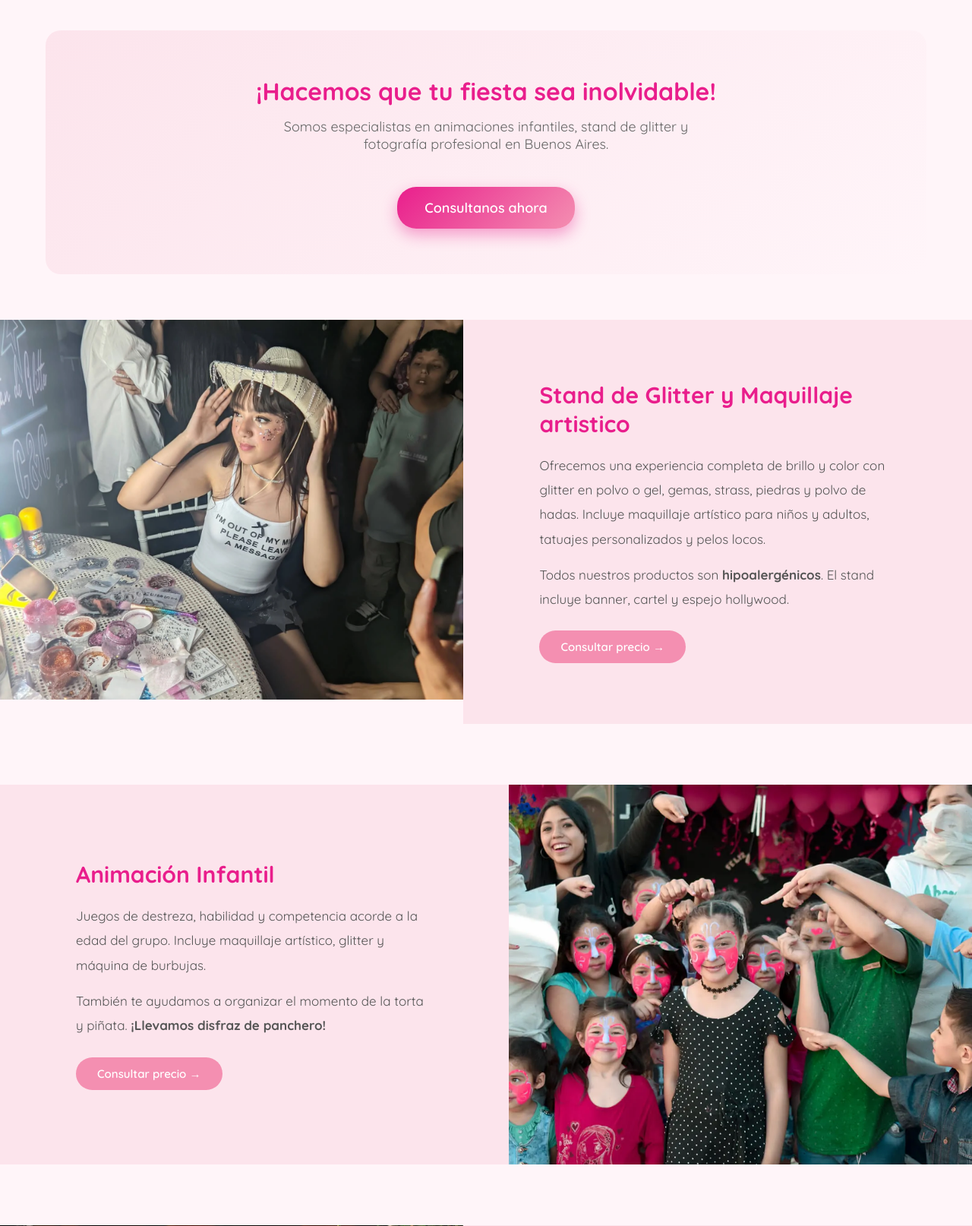
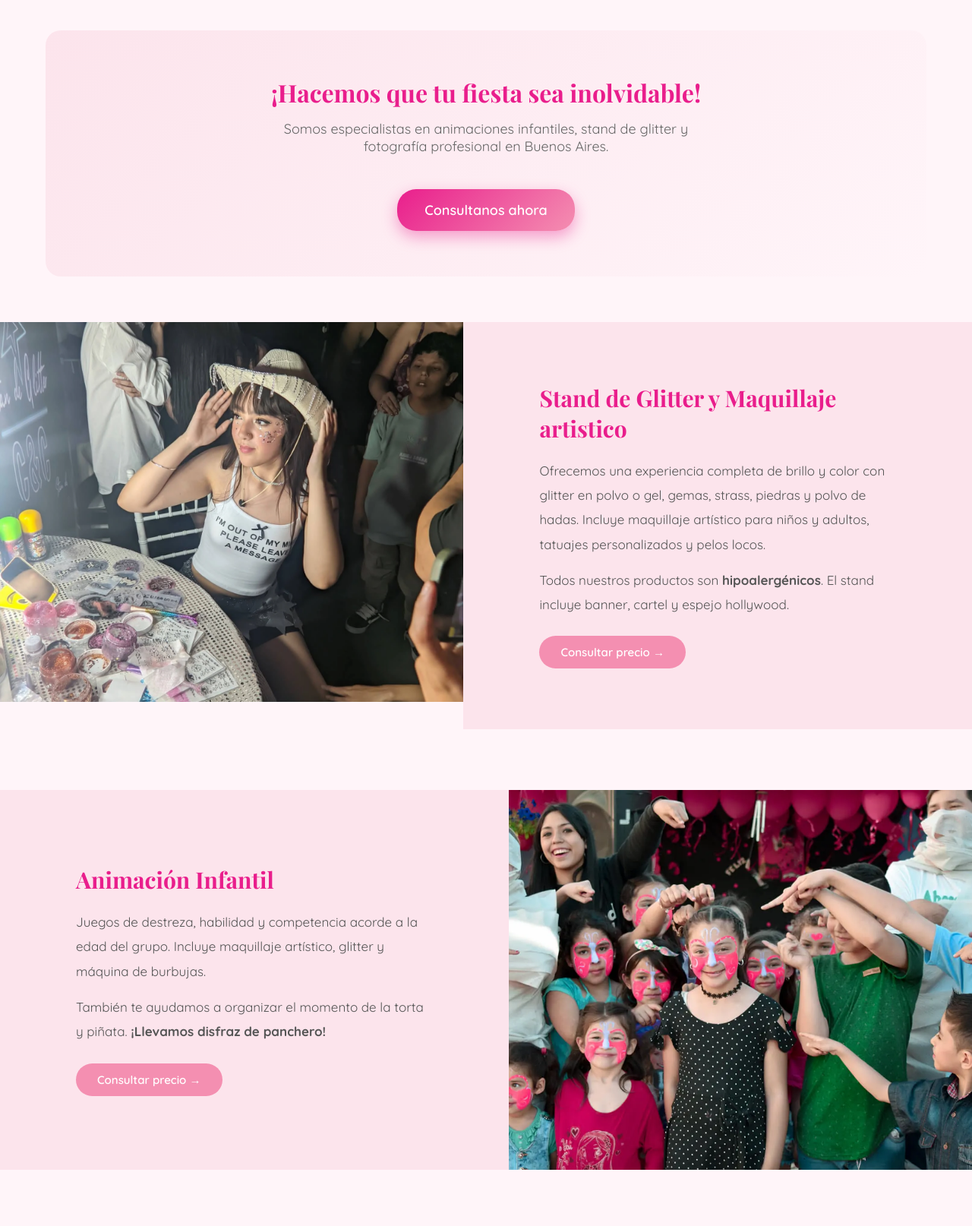
Before and after one commit to dylangig/Animaciones-C-C, a Flask app: page / in a window 1280 px wide. Shown: the part 171-1785 px from the top of the page at 76% size. Run offline with Flask 3, Linux system fonts and the light colour scheme.

Commit message:
Cambio de font

```diff
--- a/templates/base.html
+++ b/templates/base.html
@@ -10,7 +10,7 @@
     <meta property="og:type" content="website" />
     <meta name="description" content="Animaciones infantiles, stand de glitter y fotografía profesional en Buenos Aires." />
     <link href="https://unpkg.com/aos@2.3.1/dist/aos.css" rel="stylesheet">
-    <link href="https://fonts.googleapis.com/css2?family=Quicksand:wght@400;600;700&display=swap" rel="stylesheet">
+    <link href="https://fonts.googleapis.com/css2?family=Quicksand:wght@400;600;700&family=Playfair+Display:wght@700&display=swap" rel="stylesheet">
     <style>
         * {
             margin: 0;
@@ -122,6 +122,9 @@
             font-size: 14px;
         }
 }
+h1, h2, h3 {
+    font-family: 'Playfair Display', serif;
+}
     </style>
 
 </head>
```
